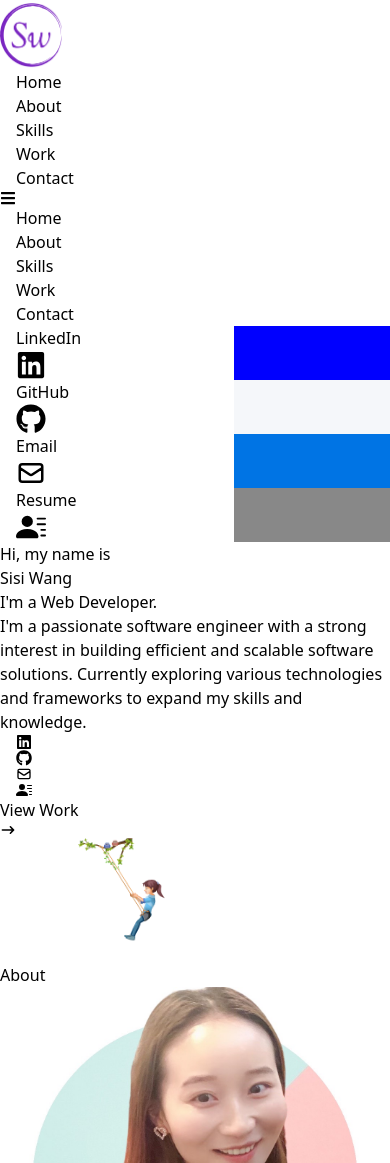
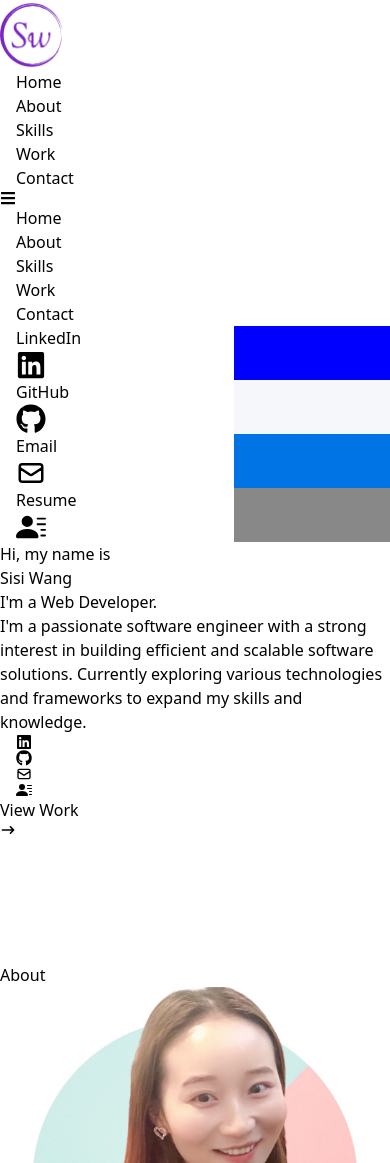
Before and after one commit to Sisi-tech/portfolio, a React (Vite) app: page / in a window 390 px wide. Shown: the top 1163 px of the page. Built offline with nearby package versions, Linux system fonts and the light colour scheme.

Commit message:
update gif

```diff
--- a/src/components/Home.jsx
+++ b/src/components/Home.jsx
@@ -48,19 +48,19 @@ const Home = () => {
           </ul>
         </div>
         {/* button */}
-        <div>
-          <Link to="work" smooth={true} duration={400}>
-            <button className='border-2 group border-purple-800 hover:bg-[#cbb9f7] hover:border-[#cbb9f7] hover:text-white px-5 py-3 my-2 flex items-center rounded-md'>
+        <Link to="work" smooth={true} duration={400} className='cursor-pointer'>
+          <button className='border-2 group border-purple-800 hover:bg-[#cbb9f7] hover:border-[#cbb9f7] hover:text-white px-5 py-3 my-2 flex items-center rounded-md' style={{ zIndex: 1}}>
               View Work
-              <span className='group-hover:rotate-90 duration-300'>
+            <span className='group-hover:rotate-90 duration-300'>
               <HiArrowNarrowRight className='ml-3 text-xl'/>
-              </span>
-            </button>
-          </Link>
-          <div className='absolute left-10 bottom-28 top-22 right-0 flex flex-auto justify-end'>
-            <img src={swing} width="50%" className='sm:w-[120%] md:w-[50%]' />
+            </span>
+          </button>
+        </Link>
+
+        <div className='swing absolute transform right-0 bottom-0 pl-20'>
+          <img src={swing} width="50%" className='w-[70%]' />
         </div>
-        </div>
+
       </div>
 
     </div>
--- a/src/index.css
+++ b/src/index.css
@@ -21,3 +21,9 @@
         hsla(258, 92%, 65%, 0.7)
     )!important;
 }
+
+@media screen and (max-width: 640px) {
+    .swing {
+        visibility: hidden;
+    }
+}
```
